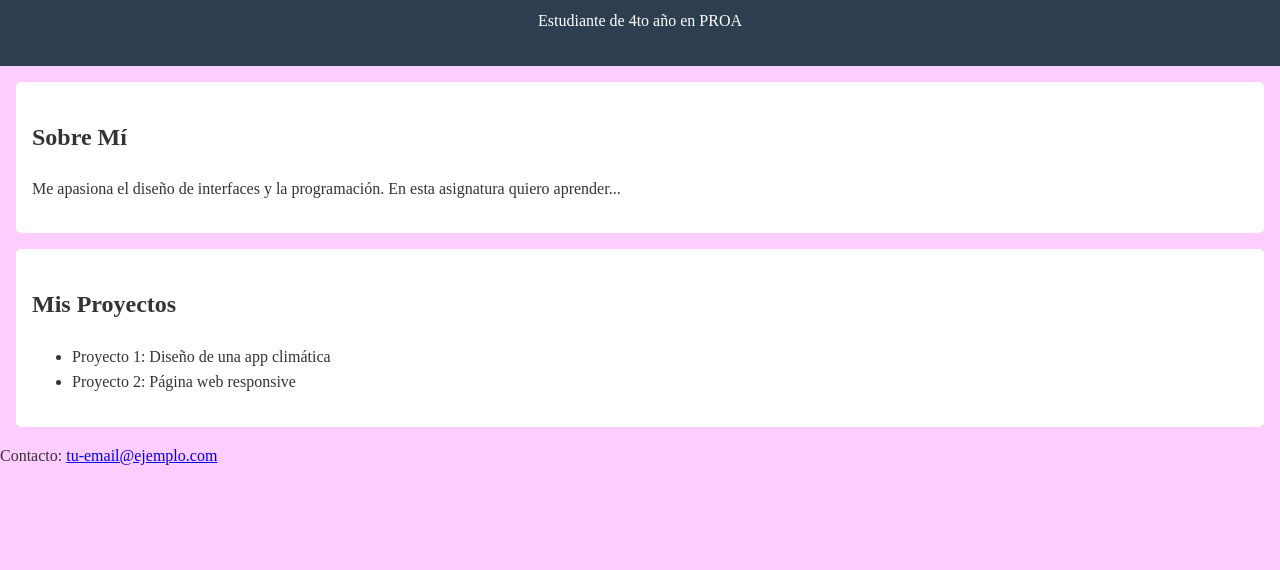
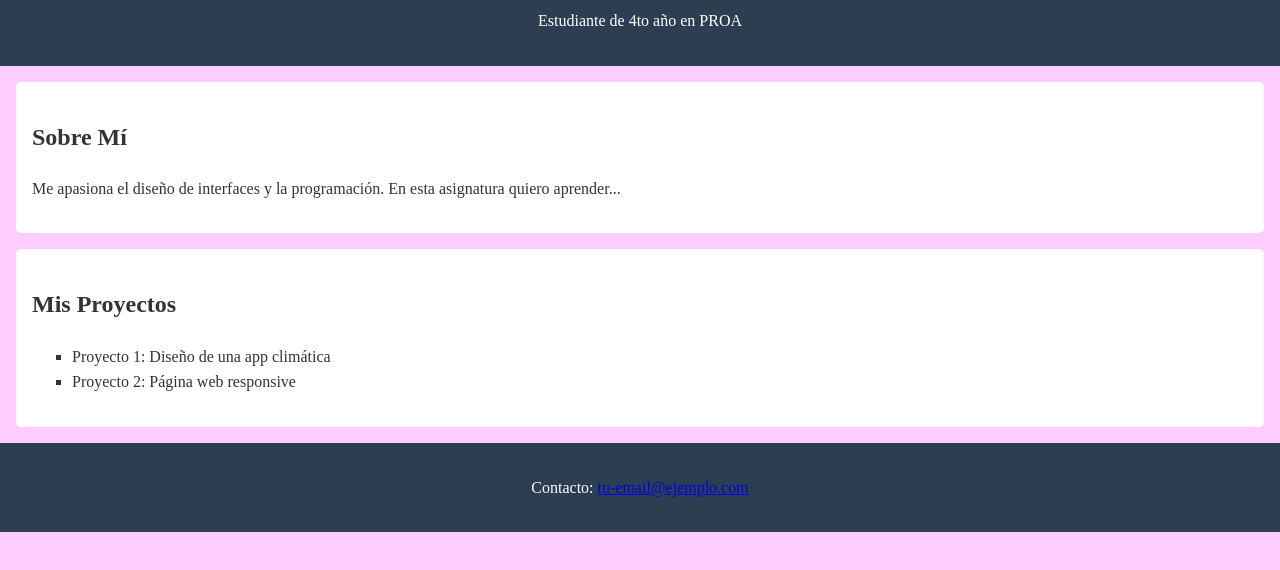
Before and after one commit to Gacelld5/Daniel-Piuca-mi-portafolio-6to, a plain HTML site: page index.html in a window 1280 px wide. Shown: the part 102-672 px from the top of the page. Drawn offline with Linux system fonts and the light colour scheme.

Commit message:
Update style.css

```diff
--- a/style.css
+++ b/style.css
@@ -19,6 +19,16 @@ section {
     margin: 1rem;
     padding: 1rem;
     background-color: white;
-    border-radius: 5px;
+    border-radius: 5px;/* Bordes redondeados */
 }
+/* LISTA DE PROYECTOS: Estilos para <ul> */
+ul {
+list-style-type: square; /* Viñetas cuadradas */
 }
+/* PIE DE PÁGINA: Estilos para <footer> */
+footer {
+text-align: center;
+padding: 1rem 0;
+background-color: #2c3e50;
+color: white;
+}
```
